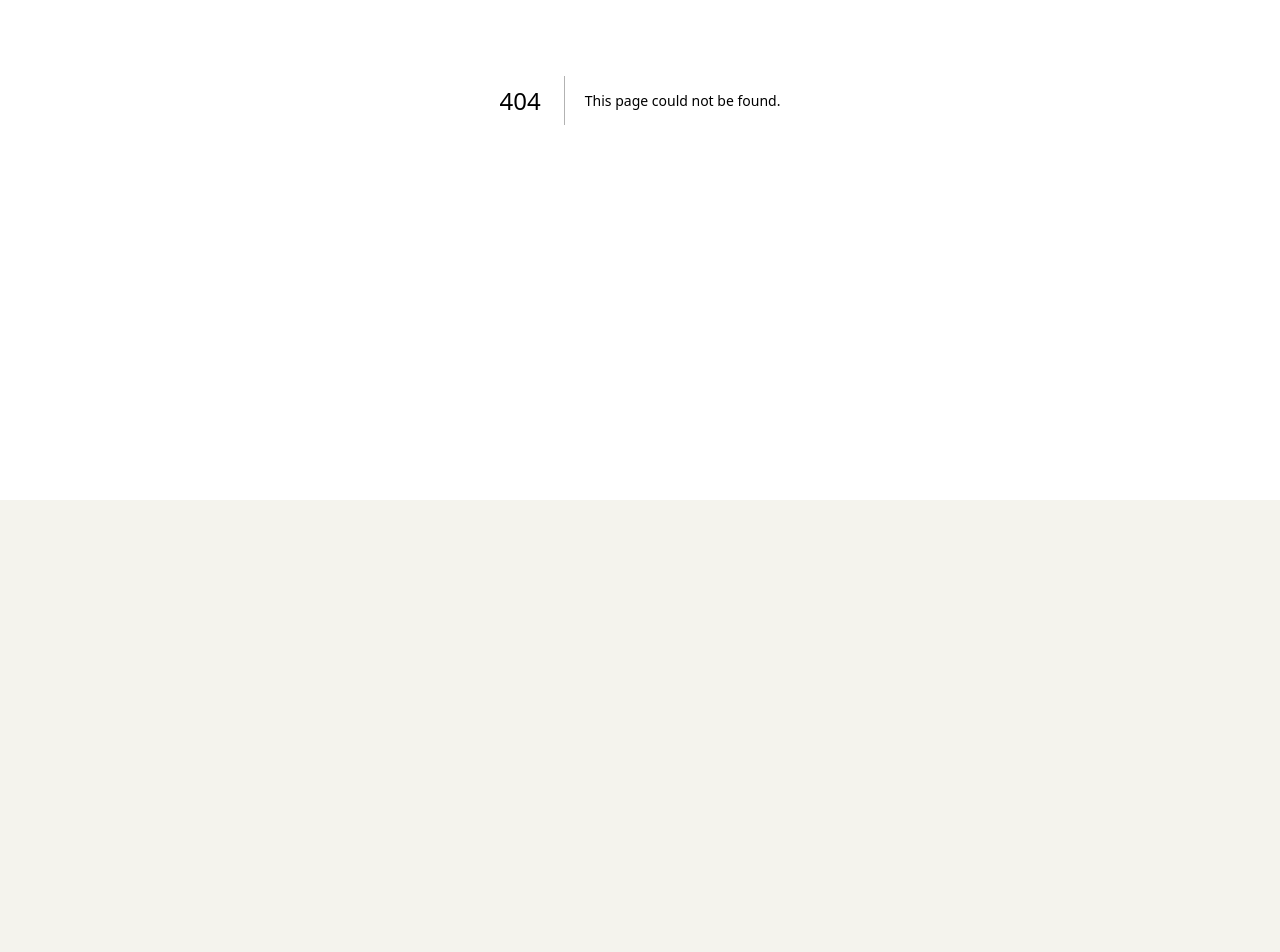
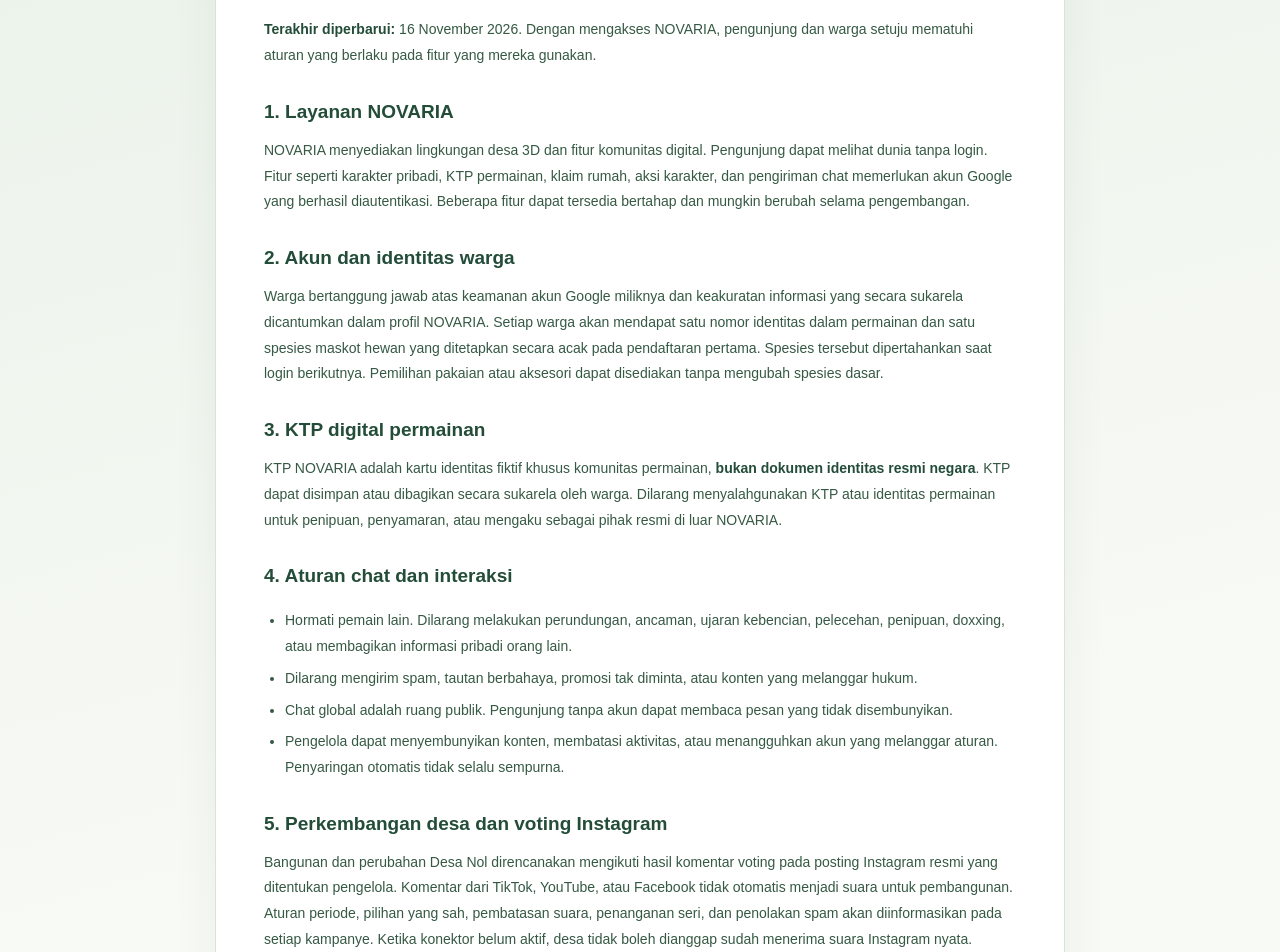
Before and after one commit to masterai5345-png/novaria-virtual-nation, a Next.js app: page /terms in a window 1280 px wide. Before the commit this address had no page. Shown: the part 300-1252 px from the top of the page. Before the commit the page ends 800 px from the top, so only its background shows below. Built offline with nearby package versions, Linux system fonts and the light colour scheme.

Commit message:
Create Indonesian NOVARIA Terms of Service for village game, player KTP, public chat and Instagram vote rules

```diff
--- /dev/null
+++ b/src/app/terms/page.tsx
@@ -0,0 +1,38 @@
+import type { Metadata } from "next";
+import Link from "next/link";
+import { PublicLegalLayout, SupportContact } from "@/components/legal/PublicLegalLayout";
+export const metadata:Metadata={title:"Ketentuan Layanan | NOVARIA",description:"Aturan penggunaan desa virtual NOVARIA, akun Google, KTP digital, chat global, dan voting."};
+export default function TermsPage(){
+ const email=process.env.NOVARIA_PUBLIC_CONTACT_EMAIL?.trim();
+ return <PublicLegalLayout eyebrow="INFORMASI RESMI NOVARIA" title="Ketentuan Layanan" lead="Aturan dasar agar Desa Nol menjadi ruang bermain, berekspresi, dan berkomunitas yang aman untuk semua warga.">
+  <p><strong>Terakhir diperbarui:</strong> 16 November 2026. Dengan mengakses NOVARIA, pengunjung dan warga setuju mematuhi aturan yang berlaku pada fitur yang mereka gunakan.</p>
+  <h2>1. Layanan NOVARIA</h2>
+  <p>NOVARIA menyediakan lingkungan desa 3D dan fitur komunitas digital. Pengunjung dapat melihat dunia tanpa login. Fitur seperti karakter pribadi, KTP permainan, klaim rumah, aksi karakter, dan pengiriman chat memerlukan akun Google yang berhasil diautentikasi. Beberapa fitur dapat tersedia bertahap dan mungkin berubah selama pengembangan.</p>
+  <h2>2. Akun dan identitas warga</h2>
+  <p>Warga bertanggung jawab atas keamanan akun Google miliknya dan keakuratan informasi yang secara sukarela dicantumkan dalam profil NOVARIA. Setiap warga akan mendapat satu nomor identitas dalam permainan dan satu spesies maskot hewan yang ditetapkan secara acak pada pendaftaran pertama. Spesies tersebut dipertahankan saat login berikutnya. Pemilihan pakaian atau aksesori dapat disediakan tanpa mengubah spesies dasar.</p>
+  <h2>3. KTP digital permainan</h2>
+  <p>KTP NOVARIA adalah kartu identitas fiktif khusus komunitas permainan, <strong>bukan dokumen identitas resmi negara</strong>. KTP dapat disimpan atau dibagikan secara sukarela oleh warga. Dilarang menyalahgunakan KTP atau identitas permainan untuk penipuan, penyamaran, atau mengaku sebagai pihak resmi di luar NOVARIA.</p>
+  <h2>4. Aturan chat dan interaksi</h2>
+  <ul>
+   <li>Hormati pemain lain. Dilarang melakukan perundungan, ancaman, ujaran kebencian, pelecehan, penipuan, doxxing, atau membagikan informasi pribadi orang lain.</li>
+   <li>Dilarang mengirim spam, tautan berbahaya, promosi tak diminta, atau konten yang melanggar hukum.</li>
+   <li>Chat global adalah ruang publik. Pengunjung tanpa akun dapat membaca pesan yang tidak disembunyikan.</li>
+   <li>Pengelola dapat menyembunyikan konten, membatasi aktivitas, atau menangguhkan akun yang melanggar aturan. Penyaringan otomatis tidak selalu sempurna.</li>
+  </ul>
+  <h2>5. Perkembangan desa dan voting Instagram</h2>
+  <p>Bangunan dan perubahan Desa Nol direncanakan mengikuti hasil komentar voting pada posting Instagram resmi yang ditentukan pengelola. Komentar dari TikTok, YouTube, atau Facebook tidak otomatis menjadi suara untuk pembangunan. Aturan periode, pilihan yang sah, pembatasan suara, penanganan seri, dan penolakan spam akan diinformasikan pada setiap kampanye. Ketika konektor belum aktif, desa tidak boleh dianggap sudah menerima suara Instagram nyata.</p>
+  <h2>6. Rumah dan aset virtual</h2>
+  <p>Rumah, maskot, mata uang virtual, KTP dan objek di desa merupakan fitur permainan. Aset ini tidak memberi hak kepemilikan tanah sungguhan, hak atas uang tunai, atau janji penukaran menjadi nilai moneter. Pengelola dapat menyesuaikan atau membatasi fitur demi keamanan, pemeliharaan, integritas voting, dan kelangsungan layanan.</p>
+  <h2>7. Ketersediaan layanan dan eksperimen</h2>
+  <p>NOVARIA masih berkembang. Sistem dapat diperbarui, mengalami gangguan sementara, atau memiliki keterbatasan teknis. Fitur AI untuk penulisan konten, pengelolaan komunitas, video, dan publikasi media sosial belum tentu beroperasi otomatis. Kami akan berupaya memisahkan pengujian dari informasi publik dan tidak menganggap simulasi sebagai aktivitas warga nyata.</p>
+  <h2>8. Hak dan konten pengguna</h2>
+  <p>Warga tetap bertanggung jawab atas konten yang mereka kirim. Dengan mengirim pesan chat, pengguna mengizinkan NOVARIA menampilkannya dalam layanan dan memprosesnya untuk moderasi dan keamanan. Pengguna tidak boleh menggunakan layanan untuk menyebarkan karya atau materi tanpa hak yang diperlukan.</p>
+  <h2>9. Privasi</h2>
+  <p>Penggunaan data dijelaskan pada <Link href="/privacy">Kebijakan Privasi</Link>. Data login Google digunakan untuk membuat dan memverifikasi akun, bukan untuk menampilkan email Google di KTP publik. Jangan mengungkap informasi sensitif di ruang chat.</p>
+  <h2>10. Pembatasan dan perubahan ketentuan</h2>
+  <p>Pengelola dapat menangguhkan akses yang melanggar aturan atau mengancam keamanan komunitas. Ketentuan dapat diperbarui ketika fitur berubah; tanggal revisi akan ditampilkan. Ketentuan ini tidak meniadakan hak pengguna yang dilindungi hukum yang berlaku.</p>
+  <h2>11. Hubungi pengelola</h2>
+  <p>Pertanyaan atau laporan mengenai layanan dan komunitas dapat disampaikan melalui <SupportContact email={email}/>. Informasi kontak publik harus dilengkapi sebelum pengajuan verifikasi branding Google.</p>
+  <p><Link href="/">Kembali ke Desa NOVARIA</Link> · <Link href="/privacy">Baca Kebijakan Privasi</Link></p>
+ </PublicLegalLayout>;
+}
```
